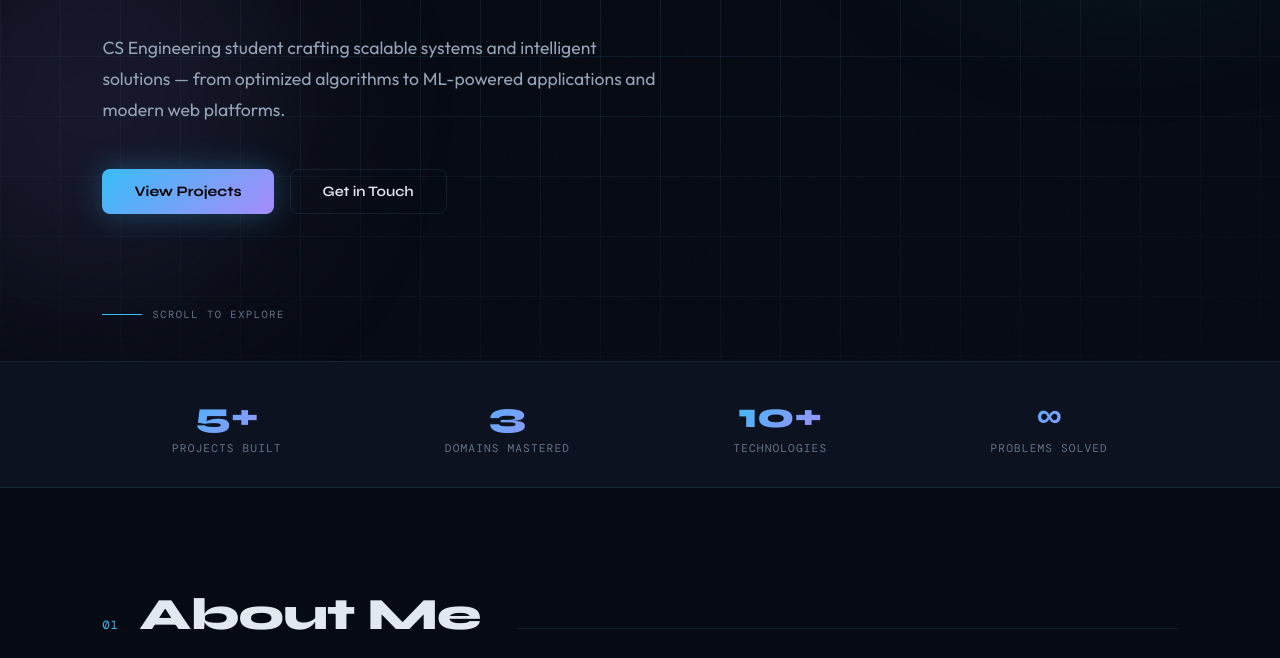
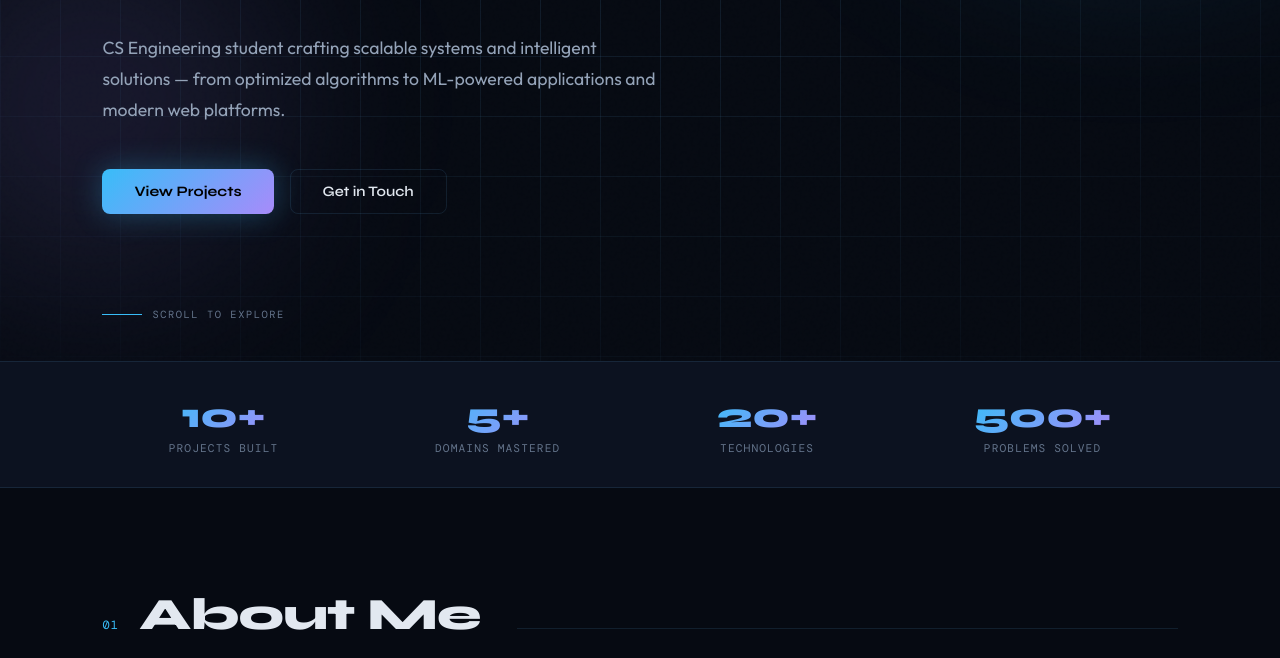
Before and after one commit to amanluthra001/Portfolio, a plain HTML site: page index.html in a window 1280 px wide. Shown: the part 439-1097 px from the top of the page. Drawn offline with nearby package versions, Linux system fonts and the light colour scheme; a web font is replaced by a local one.

Commit message:
Update stats section

```diff
--- a/index.html
+++ b/index.html
@@ -824,19 +824,19 @@
 <!-- STATS -->
 <div class="stats-strip">
   <div class="stat-item">
-    <div class="stat-number">5+</div>
+    <div class="stat-number">10+</div>
 <div class="stat-label">Projects Built</div>
   </div>
   <div class="stat-item">
-    <div class="stat-number">3</div>
+    <div class="stat-number">5+</div>
     <div class="stat-label">Domains Mastered</div>
   </div>
   <div class="stat-item">
-    <div class="stat-number">10+</div>
+    <div class="stat-number">20+</div>
     <div class="stat-label">Technologies</div>
   </div>
   <div class="stat-item">
-    <div class="stat-number">∞</div>
+    <div class="stat-number">500+</div>
     <div class="stat-label">Problems Solved</div>
   </div>
 </div>
```
